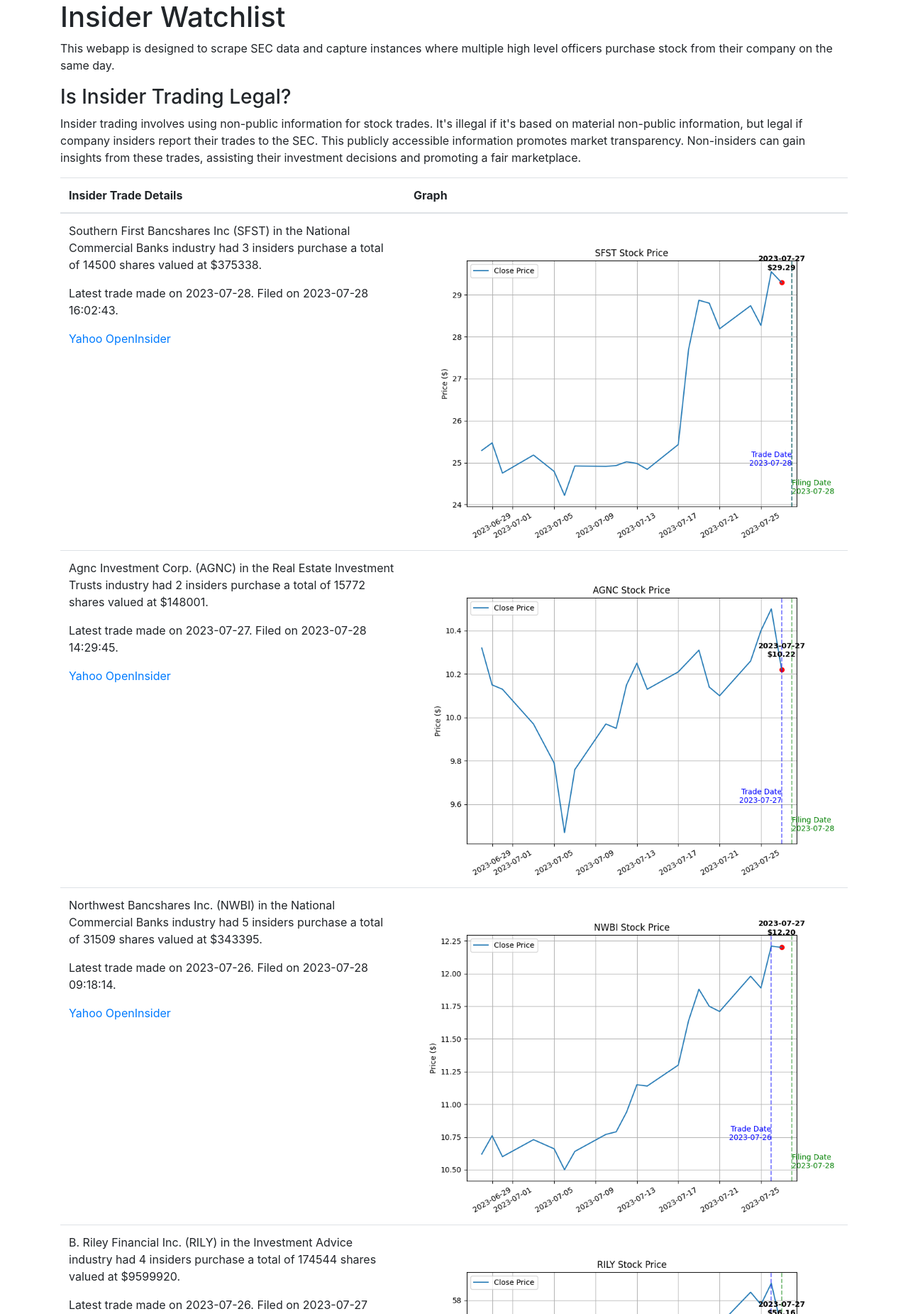
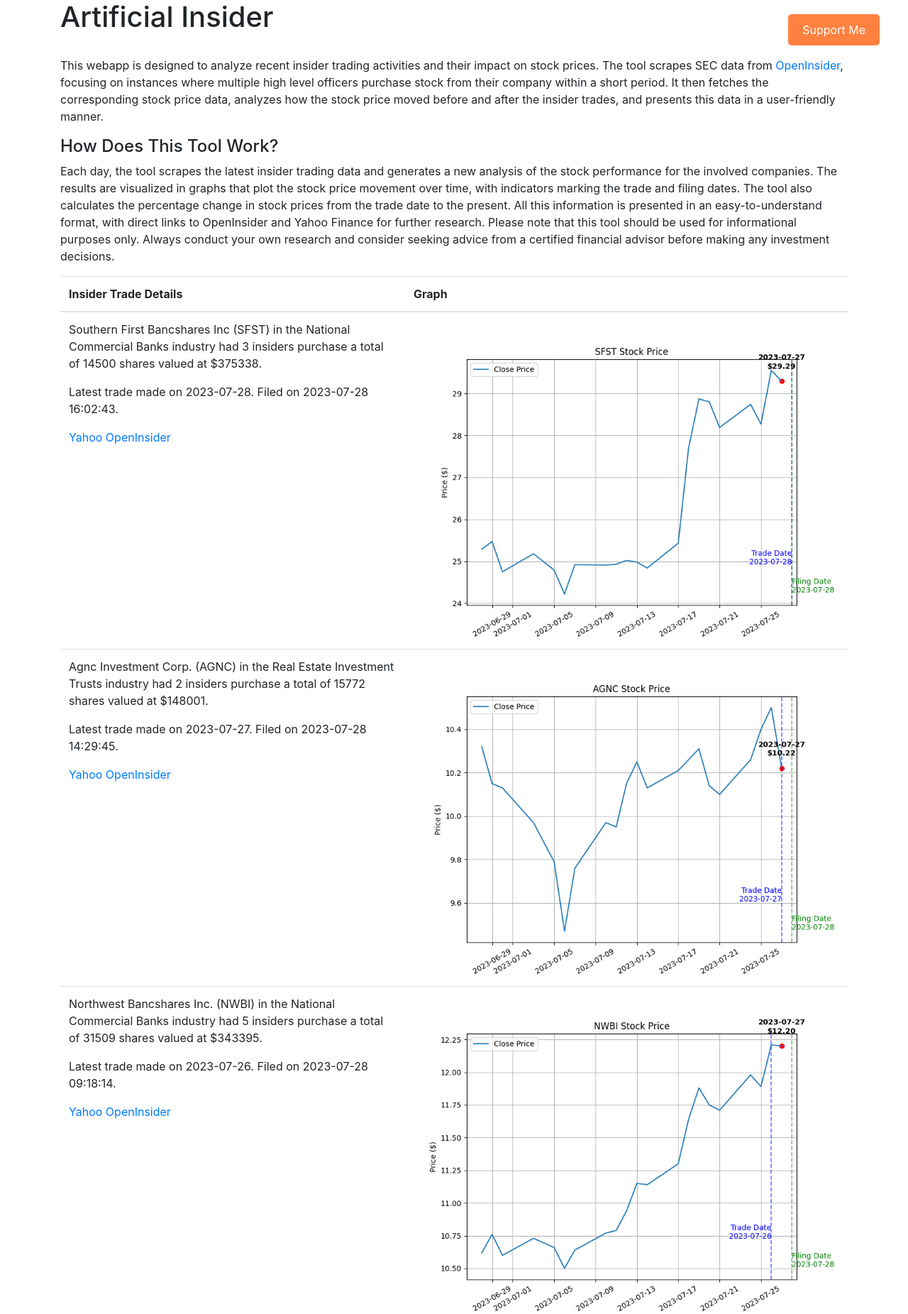
Before and after one commit to JoshW-dev/insider-alert, a Flask app: page / in a window 1280 px wide. Shown: the top 1851 px of the page at 71% size. Run offline with Flask 3, Linux system fonts and the light colour scheme; some libraries are stand-ins or nearby versions.

Commit message:
add footer

```diff
--- a/templates/home.html
+++ b/templates/home.html
@@ -8,18 +8,12 @@
 </head>
 <body>
 <div class="container">
-    <h1>Insider Watchlist</h1>
-    <p>This webapp is designed to scrape SEC data and capture
-        instances where multiple high level officers purchase stock from their company on the same day.
-        </p>
-    <h3>Is Insider Trading Legal?</h3>
-        <p> Insider trading involves using non-public information for stock trades.
-            It's illegal if it's based on material non-public information, but legal if company insiders report their trades to the SEC.
-            This publicly accessible information promotes market transparency.
-            Non-insiders can gain insights from these trades, assisting their investment decisions and promoting a fair marketplace.
-
-        </p>
-
+    <a href="https://www.buymeacoffee.com/JoshWade" target="_blank" style="position: absolute; top: 20px; right: 40px; display: inline-block; background-color: #FF813F; color: white; padding: 10px 20px; text-decoration: none; font-size: 16px; border-radius: 5px;">Support Me</a>
+    <h1>Artificial Insider</h1>
+<br/>
+<p>This webapp is designed to analyze recent insider trading activities and their impact on stock prices. The tool scrapes SEC data from <a href="http://openinsider.com/latest-cluster-buys">OpenInsider</a>, focusing on instances where multiple high level officers purchase stock from their company within a short period. It then fetches the corresponding stock price data, analyzes how the stock price moved before and after the insider trades, and presents this data in a user-friendly manner.</p>
+<h4>How Does This Tool Work?</h4>
+<p>Each day, the tool scrapes the latest insider trading data and generates a new analysis of the stock performance for the involved companies. The results are visualized in graphs that plot the stock price movement over time, with indicators marking the trade and filing dates. The tool also calculates the percentage change in stock prices from the trade date to the present. All this information is presented in an easy-to-understand format, with direct links to OpenInsider and Yahoo Finance for further research. Please note that this tool should be used for informational purposes only. Always conduct your own research and consider seeking advice from a certified financial advisor before making any investment decisions.</p>
 
     <table class="table">
         <thead>
@@ -52,6 +46,18 @@
         </tbody>
 
     </table>
+    <h4>Is Insider Trading Legal?</h4>
+<p>Insider trading involves trading a public company's stock or other securities (such as bonds or stock options) based on material, non-public information about the company. While insider trading is illegal when it involves misuse of non-public, material information, it is completely legal if company insiders report their trades to the SEC within two business days of the transaction. This publicly accessible information promotes market transparency. Non-insiders can gain insights from these trades, which can assist their investment decisions and promote a fair marketplace.</p>
+
 </div>
+<footer style="background-color: #f8f9fa; padding: 20px; text-align: center; margin-top: 50px;">
+    <p>&copy; 2023 MethodAI. All rights reserved.</p>
+    <p>For informational purposes only. Always conduct your own research and consider seeking advice from a certified financial advisor before making any investment decisions.</p>
+    <p>
+        <a href="https://www.sec.gov/rules/final/33-7881.htm" target="_blank">SEC Insider Trading Regulations</a> |
+        <a href="https://www.openinsider.com/" target="_blank">OpenInsider</a> |
+        <a href="https://finance.yahoo.com/" target="_blank">Yahoo Finance</a>
+    </p>
+</footer>
 </body>
 </html>
```
Also changed, not shown: README.md.
